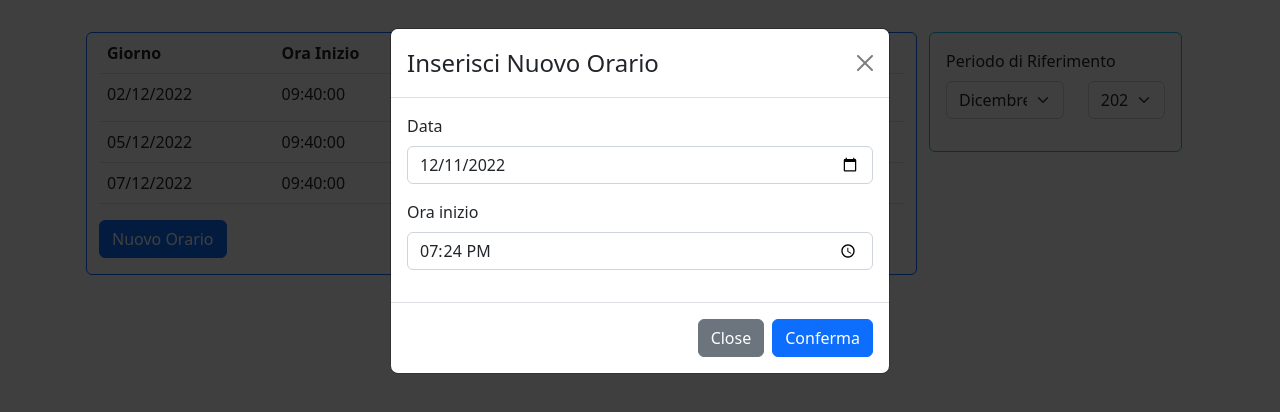
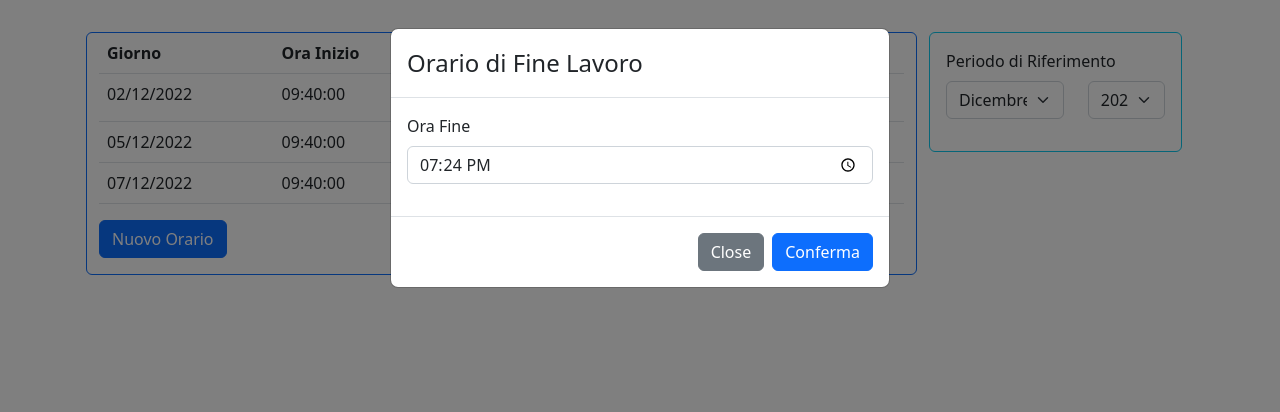
Before and after one commit to developherphp2210/info-job, a React (Create React App) app: page / in a window 1280 px wide. Both pictures are taken after a click on the button "Fine Lavoro". Shown: the top 412 px of the page. Built offline with nearby package versions, Linux system fonts and the light colour scheme.

Commit message:
modifiche al modal

```diff
--- a/src/modal.js
+++ b/src/modal.js
@@ -2,20 +2,18 @@ import { Modal,Button,Form } from "react-bootstrap";
 
 export function ModalEndJob(props) {
 
-
-
-    return <Modal show={props.show} onHide={props.hide}>
-        <Modal.Header>
+    const headerEnd =  <Modal.Header>
                         <Modal.Title>Orario di Fine Lavoro</Modal.Title>
                     </Modal.Header>
-        <Form action="request/request.php?action=confirm" method="post">
-            <Modal.Body>
+
+    const bodyEnd =    <Modal.Body>
                         <Form.Group className="mb-3">
                             <Form.Label>Ora Fine</Form.Label>
                             <Form.Control type="time" name="ora_fine" id="orafine" value={props.value_time} required />
                         </Form.Group>
                     </Modal.Body>
-            <Modal.Footer>
+
+    const footerEnd =  <Modal.Footer>
                         <Button variant="secondary" type="button" onClick={props.hide}>
                             Close
                         </Button>
@@ -23,8 +21,18 @@ export function ModalEndJob(props) {
                             Conferma
                         </Button>
                     </Modal.Footer>
+
+    const formEnd =    <Form action="request/request.php?action=confirm" method="post">
+                    {bodyEnd}
+                    {footerEnd}
                     </Form>
+
+    const modalEnd =   <Modal show={props.show} onHide={props.hide}>
+                    {headerEnd}
+                    {formEnd}
                     </Modal>
+
+    return modalEnd;
 }
 
 export function ModalStartJob(props){
--- a/src/tableInfo.js
+++ b/src/tableInfo.js
@@ -9,22 +9,26 @@ export function TableInfo(props) {
     const response = [{"id":"38","data":"2022-12-02","ora_ini":"09:40:00","ora_fine":"00:00:00","prezzo":"23.3333","ore":"03:20:00"},{"id":"39","data":"2022-12-05","ora_ini":"09:40:00","ora_fine":"13:30:00","prezzo":"26.8333","ore":"03:50:00"},{"id":"40","data":"2022-12-07","ora_ini":"09:40:00","ora_fine":"12:50:00","prezzo":"22.1667","ore":"03:10:00"}];
     // const url = 'request/request.php?action=select&data='+props.newdata;
 
-    const [show,setShow] = useState(false);
-    const [ora,setOra] = useState(new Date());
+    const [showstart,setShowstart] = useState(false);
+    const [showend,setShowend] = useState(false);
     const [data_ora,setData_ora] = useState(new Date());
 
-    const handleShow2 = () => {
-        setOra(new Date());
-        setShow(true);
+    const handleShowEnd = () => {
+        setData_ora(new Date())
+        setShowend(true);
     }
 
-    const handleShow = () => {
-        setData_ora(new Date());
-        setShow(true);
+    const handleShowStart = () => {
+        setData_ora(new Date())
+        setShowstart(true);
     }
 
-    const handleHide = () => {
-        setShow(false);
+    const handleHideStart = () => {
+        setShowstart(false);
+    }
+
+    const handleHideEnd = () => {
+        setShowend(false);
     }
 
     const tableHeader = (
@@ -52,8 +56,8 @@ export function TableInfo(props) {
                         <tr key={index}>
                             <td>{utility.Create_Data(ele.data)}</td>
                             <td>{ele.ora_ini}</td>
-                            {(ele.ora_fine==="00:00:00")?<td><button className="btn btn-sm btn-success" onClick={handleShow2}>Fine Lavoro</button>
-                            <ModalEndJob show={show} hide={handleHide} value_time={utility.Create_Time(ora)} /> </td>:<td>{ele.ora_fine}</td>}
+                            {(ele.ora_fine==="00:00:00")?<td><button className="btn btn-sm btn-success" onClick={handleShowEnd}>Fine Lavoro</button>
+                            <ModalEndJob show={showend} hide={handleHideEnd} value_time={utility.Create_Time(data_ora)} /> </td>:<td>{ele.ora_fine}</td>}
                             {(ele.ora_fine==="00:00:00")?<td>0,00</td>:<td>{utility.Gestione_Prezzo(ele.prezzo)}</td>}
                             {(ele.ora_fine==="00:00:00")?<td>0</td>:<td>{ele.ore}</td>}
                         </tr>
@@ -72,9 +76,9 @@ export function TableInfo(props) {
                 {tableBody}
             </table>
             <div className="my-3">
-                <button className="btn btn-primary" onClick={handleShow} >Nuovo Orario</button>
+                <button className="btn btn-primary" onClick={handleShowStart} >Nuovo Orario</button>
             </div>
-                <ModalStartJob show={show} hide={handleHide} value_data={utility.Create_Data_App(data_ora)} value_time={utility.Create_Time(data_ora)}  />
+                <ModalStartJob show={showstart} hide={handleHideStart} value_data={utility.Create_Data_App(data_ora)} value_time={utility.Create_Time(data_ora)}  />
         </div>     )
 
 return table;
```
Lines whose indentation alone changed are shown as unchanged.
